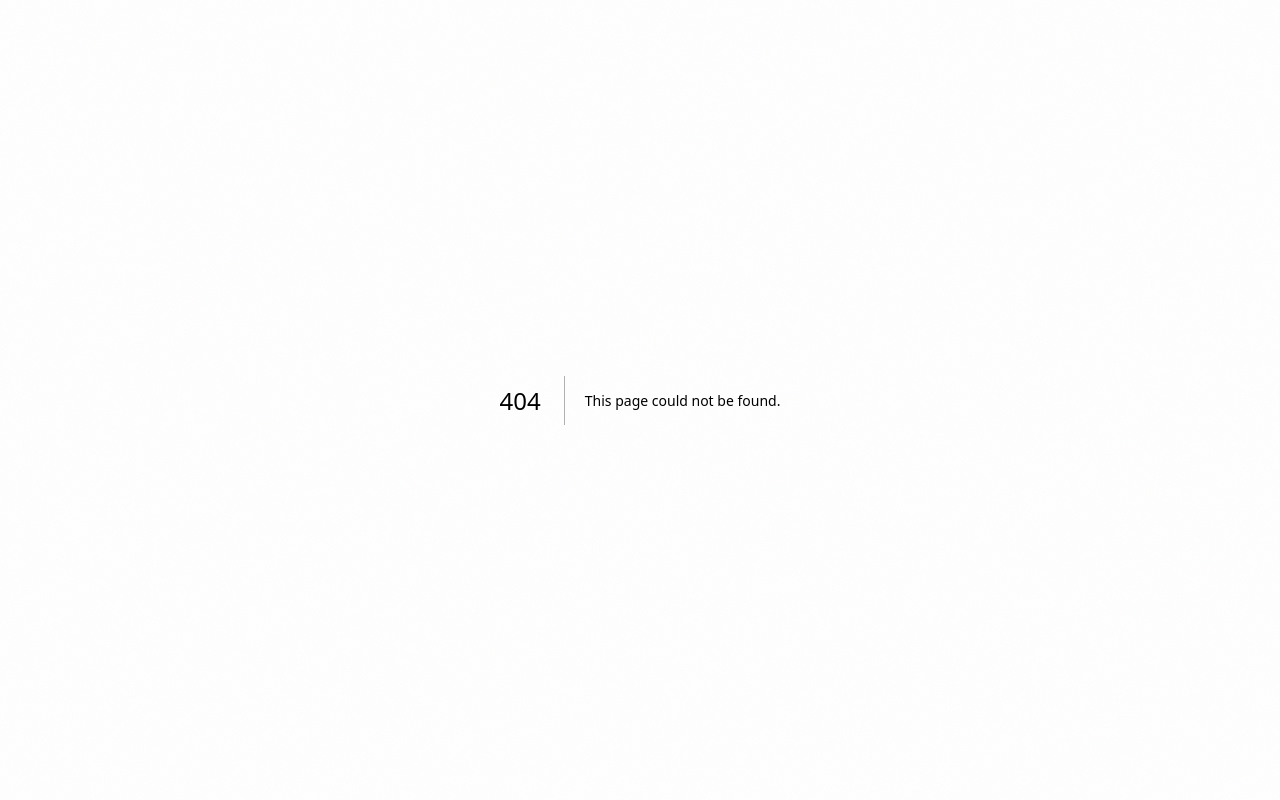
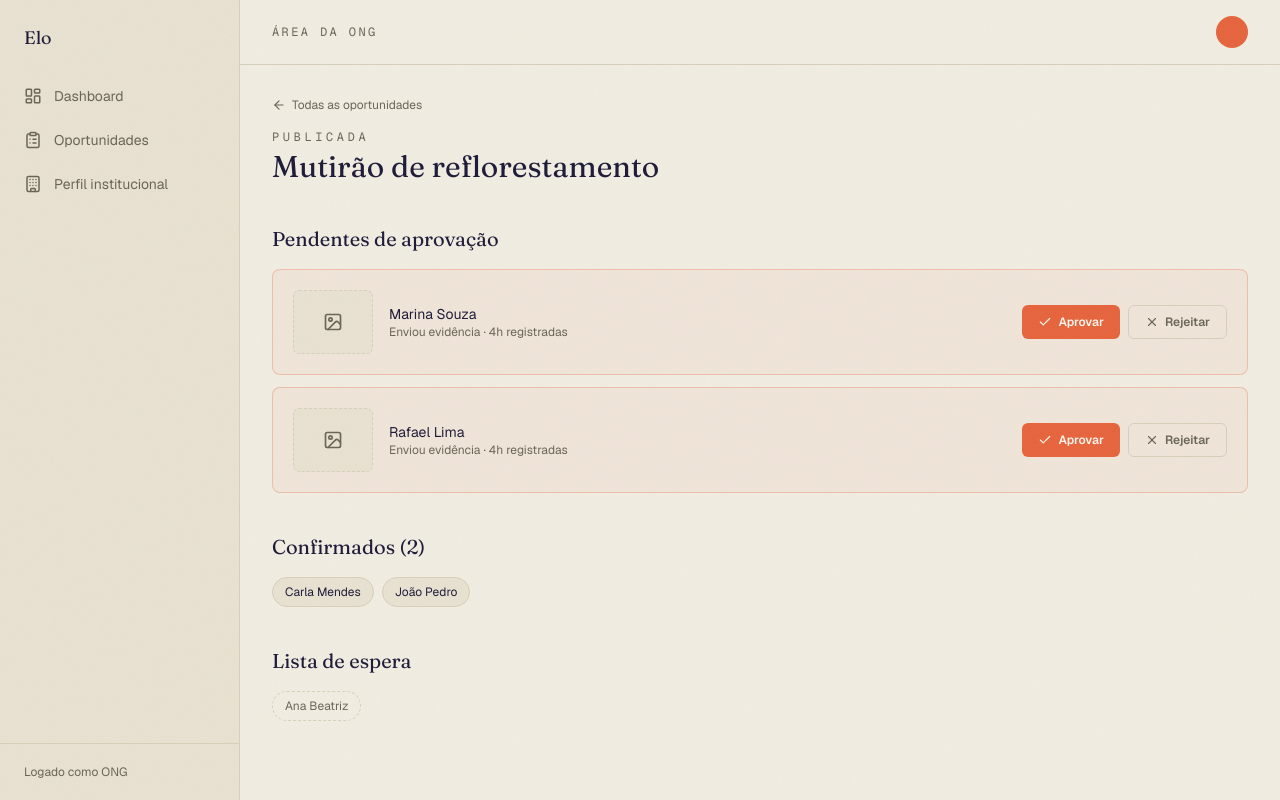
Before and after one commit to nunoguerra1/elo, a Next.js app in the folder apps/web/: page /ong/oportunidades/1 in a window 1280 px wide. Before the commit this address had no page. Built offline with nearby package versions, Linux system fonts and the light colour scheme.

Commit message:
feat: add opportunity detail with approval flow

```diff
--- /dev/null
+++ b/apps/web/src/app/ong/oportunidades/[id]/page.tsx
@@ -0,0 +1,120 @@
+"use client";
+
+import { useState } from "react";
+import Link from "next/link";
+import { ArrowLeft, Check, X, ImageIcon } from "lucide-react";
+import { RevealGroup, RevealItem } from "@/components/motion/RevealGroup";
+import { cn } from "@/lib/utils";
+
+interface Participant {
+    name: string;
+    status: "pendente_aprovacao" | "confirmada" | "lista_espera";
+    hours: number;
+}
+
+const INITIAL_PARTICIPANTS: Participant[] = [
+    { name: "Marina Souza", status: "pendente_aprovacao", hours: 4 },
+    { name: "Rafael Lima", status: "pendente_aprovacao", hours: 4 },
+    { name: "Carla Mendes", status: "confirmada", hours: 4 },
+    { name: "João Pedro", status: "confirmada", hours: 4 },
+    { name: "Ana Beatriz", status: "lista_espera", hours: 0 },
+];
+
+export default function OportunidadeDetailPage() {
+    const [participants, setParticipants] = useState(INITIAL_PARTICIPANTS);
+
+    function approve(name: string) {
+        setParticipants((prev) =>
+            prev.map((p) => (p.name === name ? { ...p, status: "confirmada" } : p)),
+        );
+    }
+
+    function reject(name: string) {
+        setParticipants((prev) => prev.filter((p) => p.name !== name));
+    }
+
+    const pending = participants.filter((p) => p.status === "pendente_aprovacao");
+    const confirmed = participants.filter((p) => p.status === "confirmada");
+    const waitlist = participants.filter((p) => p.status === "lista_espera");
+
+    return (
+        <div className="flex flex-col gap-10">
+            <div>
+                <Link href="/ong/oportunidades" className="mb-4 flex items-center gap-1.5 text-xs text-muted hover:text-foreground">
+                    <ArrowLeft size={14} /> Todas as oportunidades
+                </Link>
+                <p className="mb-1 font-mono text-xs tracking-[0.3em] text-muted">PUBLICADA</p>
+                <h1 className="text-3xl text-foreground" style={{ fontFamily: "var(--font-voice)" }}>
+                    Mutirão de reflorestamento
+                </h1>
+            </div>
+
+            {pending.length > 0 && (
+                <div>
+                    <h2 className="mb-4 text-xl text-foreground" style={{ fontFamily: "var(--font-voice)" }}>
+                        Pendentes de aprovação
+                    </h2>
+                    <RevealGroup className="flex flex-col gap-3">
+                        {pending.map((p) => (
+                            <RevealItem key={p.name}>
+                                <div className="flex flex-col gap-4 rounded-lg border border-accent/30 bg-accent/5 p-5 sm:flex-row sm:items-center sm:justify-between">
+                                    <div className="flex items-center gap-4">
+                                        <div className="flex h-16 w-20 items-center justify-center rounded-md border border-dashed border-border bg-surface">
+                                            <ImageIcon size={20} className="text-muted" />
+                                        </div>
+                                        <div>
+                                            <h3 className="text-sm text-foreground">{p.name}</h3>
+                                            <p className="text-xs text-muted">Enviou evidência · {p.hours}h registradas</p>
+                                        </div>
+                                    </div>
+                                    <div className="flex gap-2">
+                                        <button
+                                            onClick={() => approve(p.name)}
+                                            className="flex items-center gap-1.5 rounded-md bg-accent px-4 py-2 text-xs font-semibold text-accent-foreground transition-colors hover:bg-accent/90"
+                                        >
+                                            <Check size={14} /> Aprovar
+                                        </button>
+                                        <button
+                                            onClick={() => reject(p.name)}
+                                            className="flex items-center gap-1.5 rounded-md border border-border px-4 py-2 text-xs font-semibold text-muted transition-colors hover:border-red-300 hover:text-red-500"
+                                        >
+                                            <X size={14} /> Rejeitar
+                                        </button>
+                                    </div>
+                                </div>
+                            </RevealItem>
+                        ))}
+                    </RevealGroup>
+                </div>
+            )}
+
+            <div>
+                <h2 className="mb-4 text-xl text-foreground" style={{ fontFamily: "var(--font-voice)" }}>
+                    Confirmados ({confirmed.length})
+                </h2>
+                <div className="flex flex-wrap gap-2">
+                    {confirmed.map((p) => (
+                        <span key={p.name} className="rounded-full border border-border bg-surface px-3 py-1.5 text-xs text-foreground">
+                            {p.name}
+                        </span>
+                    ))}
+                </div>
+            </div>
+
+            {waitlist.length > 0 && (
+                <div>
+                    <h2 className="mb-4 text-xl text-foreground" style={{ fontFamily: "var(--font-voice)" }}>
+                        Lista de espera
+                    </h2>
+                    <div className={cn("flex flex-wrap gap-2")}>
+                        {waitlist.map((p) => (
+                            <span key={p.name} className="rounded-full border border-dashed border-border px-3 py-1.5 text-xs text-muted">
+                                {p.name}
+                            </span>
+                        ))}
+                    </div>
+                </div>
+            )}
+        </div>
+    );
+}
```
